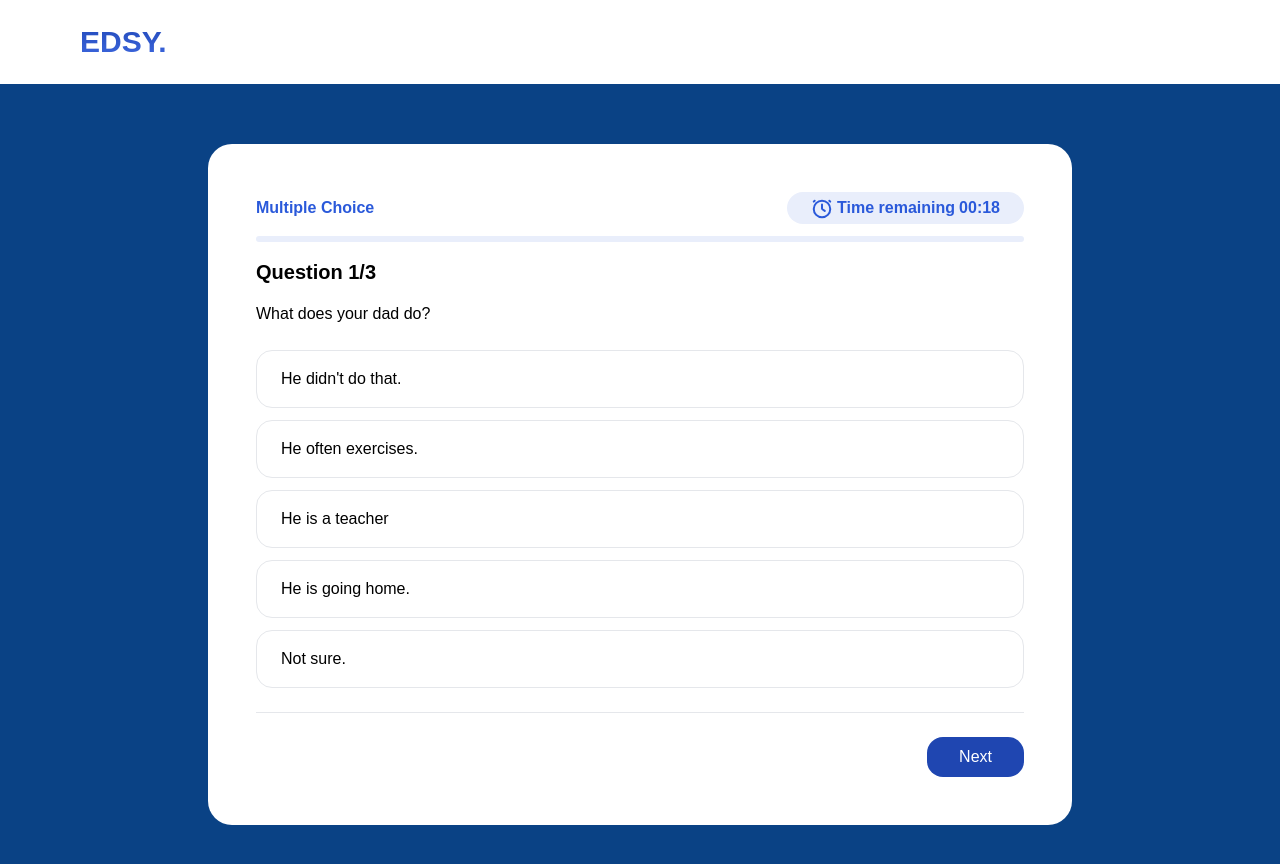
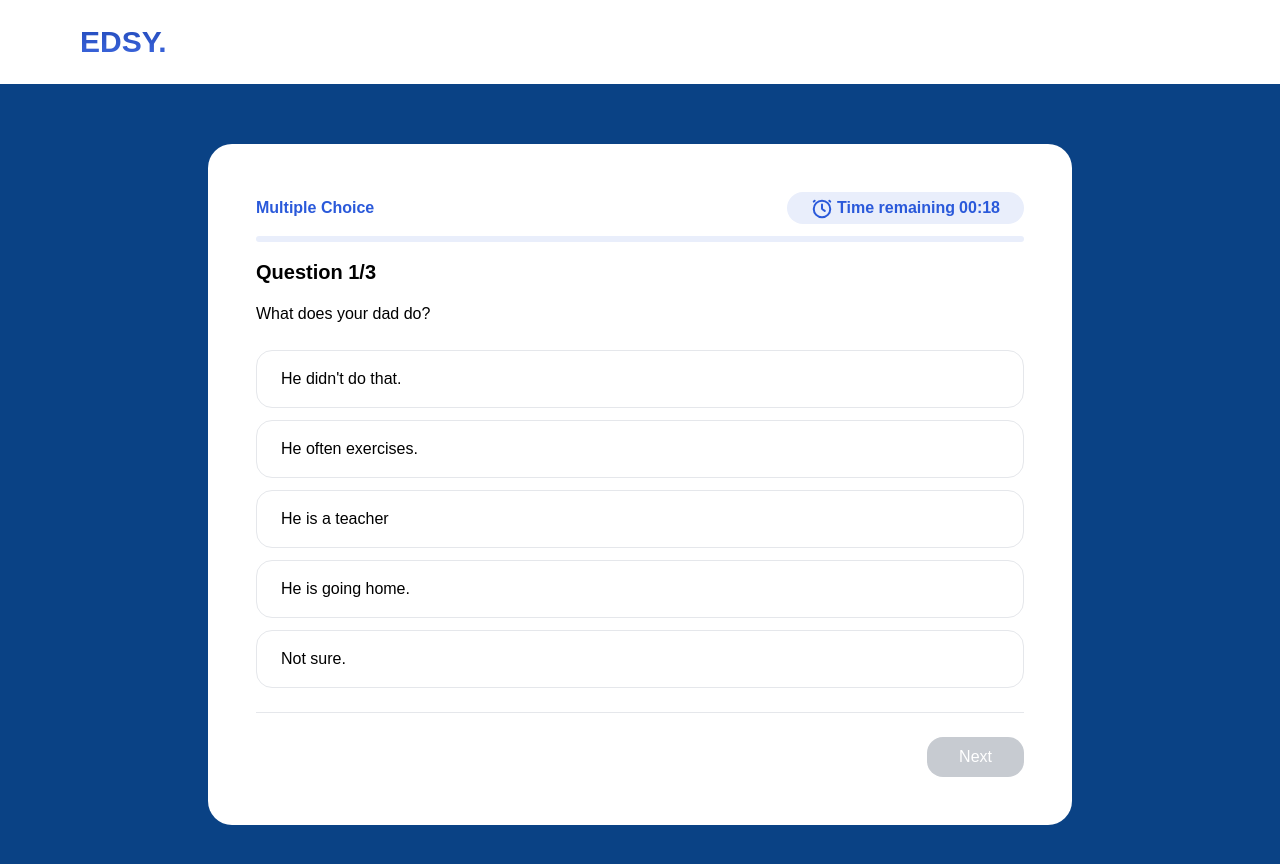
Before and after one commit to panpan2557/ui-assignment, a React (Create React App) app: page / in a window 1280 px wide. Both pictures are taken after a click on the button "Start the test". Shown: the top 864 px of the page. Built offline with nearby package versions, Linux system fonts and the light colour scheme; a web font is replaced by a local one.

Commit message:
feat: :sparkles: disable buttons if answer is not selected

```diff
--- a/src/Exercise.tsx
+++ b/src/Exercise.tsx
@@ -131,7 +131,8 @@ export default function Exercise({
         ) : null}
         {currentQuestion === totalQuestions - 1 ? (
           <button
-            className="rounded-2xl px-8 py-2 bg-[#1F46B1] text-white"
+            className="rounded-2xl px-8 py-2 bg-[#1F46B1] text-white disabled:bg-[#C7CBD1] disabled:cursor-not-allowed"
+            disabled={selectedChoiceId === undefined}
             onClick={() => {
               const nextCommittedAnswer = saveCommittedAnswer(selectedChoiceId);
               onClickSubmit(nextCommittedAnswer);
@@ -141,7 +142,8 @@ export default function Exercise({
           </button>
         ) : (
           <button
-            className="rounded-2xl px-8 py-2 bg-[#1F46B1] text-white"
+            className="rounded-2xl px-8 py-2 bg-[#1F46B1] text-white disabled:bg-[#C7CBD1] disabled:cursor-not-allowed"
+            disabled={selectedChoiceId === undefined}
             onClick={() => {
               const targetQuestion = currentQuestion + 1;
               setCurrentQuestion(targetQuestion);
```
